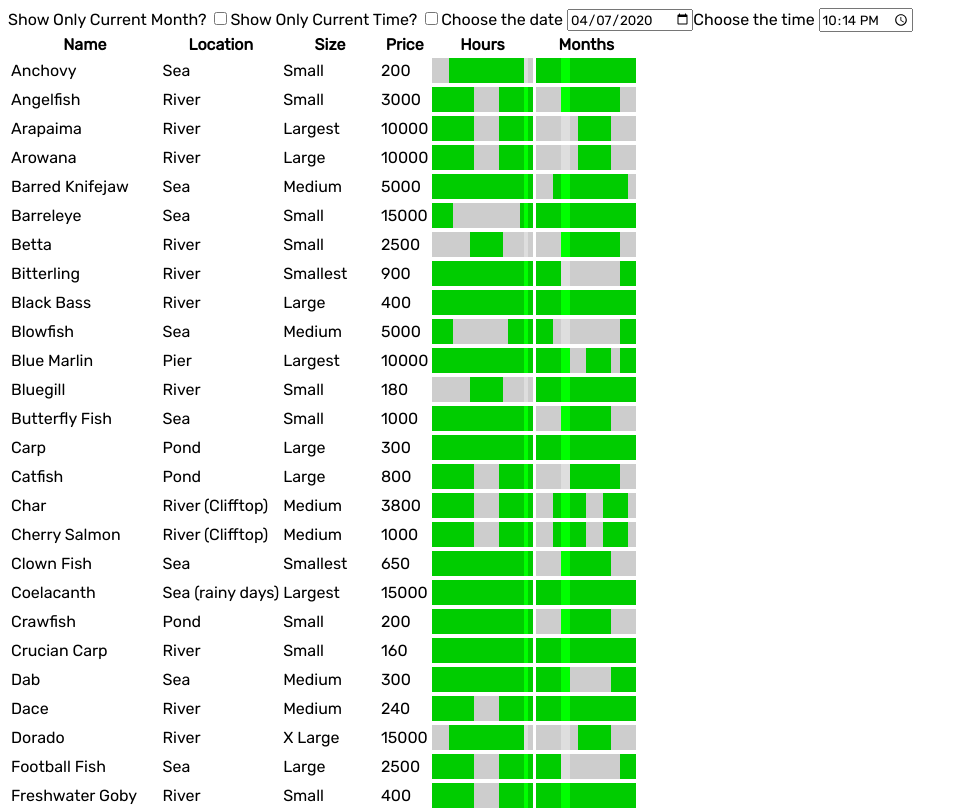
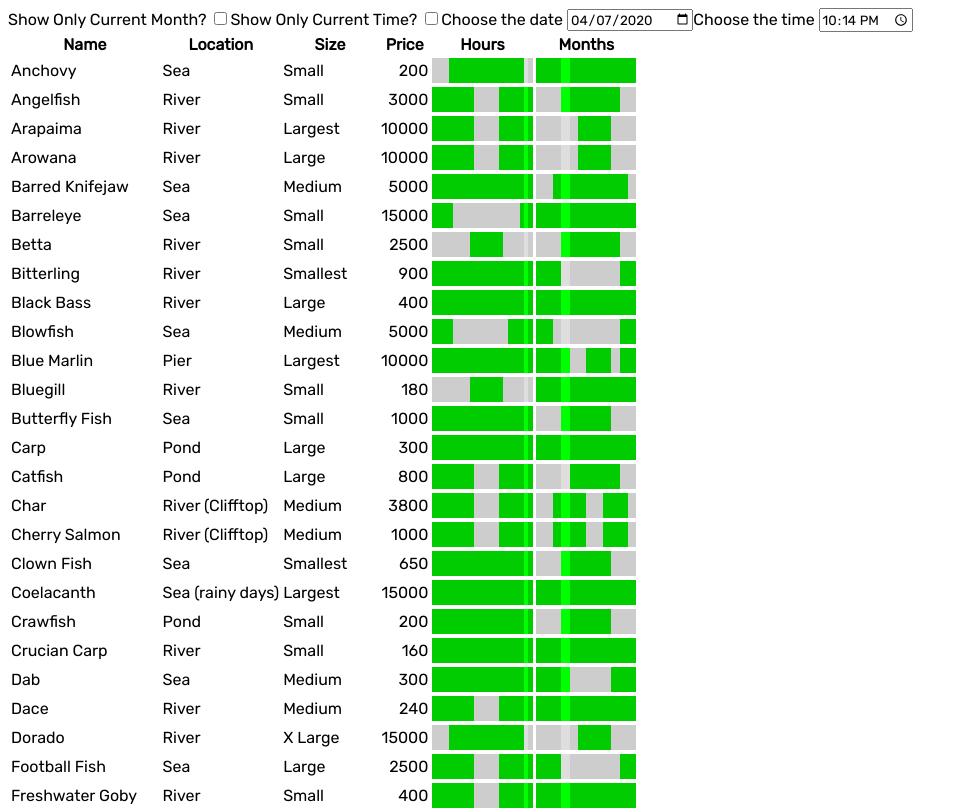
Before and after one commit to tvanantwerp/acnh-catches, a React (Create React App) app: page / in a window 1280 px wide. Shown: the top 810 px of the page, without its empty margins (0-967 px from the left). Built offline with nearby package versions, Linux system fonts and the light colour scheme.

Commit message:
Small table style tweaks

```diff
--- a/src/components/Fish.tsx
+++ b/src/components/Fish.tsx
@@ -7,6 +7,7 @@ import Timeline from './Timeline';
 import fishes from '../data/fish.json';
 
 const Heading = styled.th`
+  cursor: pointer;
   text-transform: capitalize;
 `;
 
@@ -61,7 +62,12 @@ const Fish = ({
             <tr key={`fish-${fish.name}`}>
               {headings.map((heading) => {
                 return (
-                  <td key={`fish-${fish.name}-${heading}`}>
+                  <td
+                    key={`fish-${fish.name}-${heading}`}
+                    style={{
+                      textAlign: heading === 'price' ? 'right' : 'left',
+                    }}
+                  >
                     {heading === 'hours' ? (
                       <Timeline
                         fish={fish.name}
```
